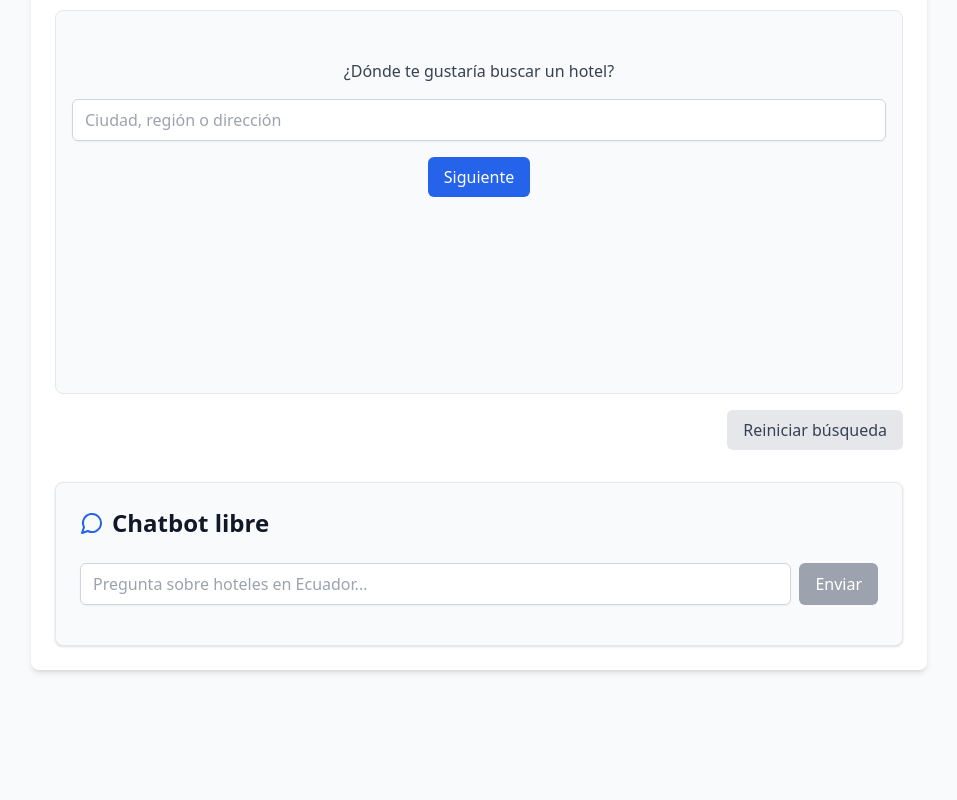
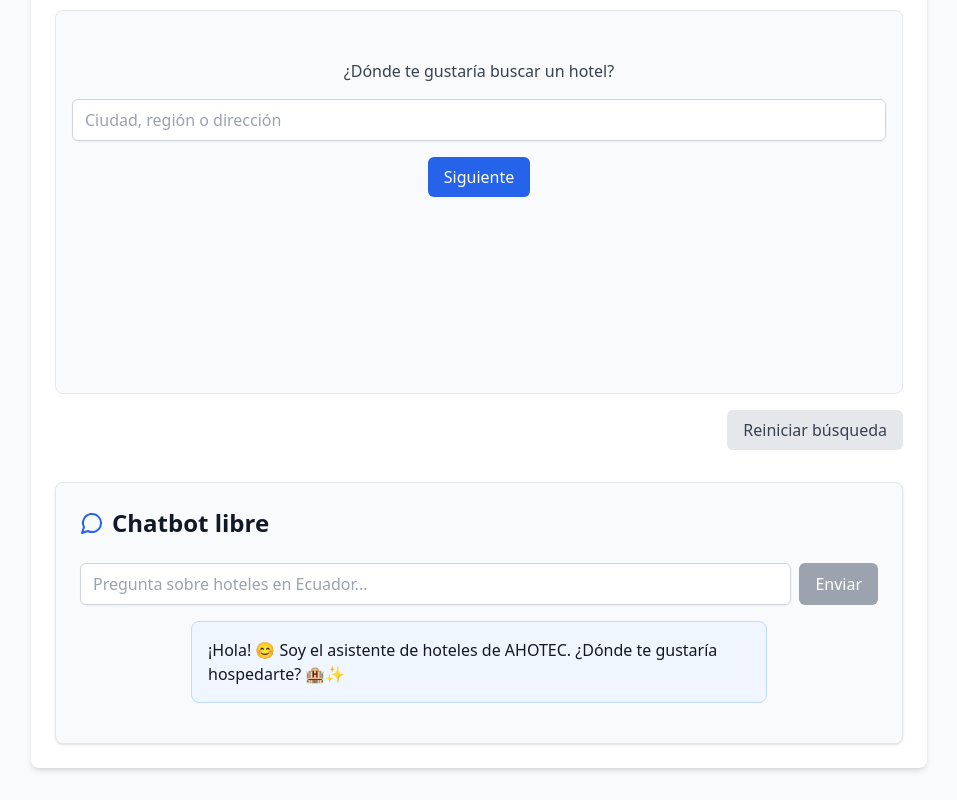
Before and after one commit to Mau567/AHOTEC_chatbot, a Next.js app: page / in a window 1280 px wide. Shown: the part 2211-3011 px from the top of the page, without its empty margins (161-1118 px from the left). Before the commit the page ends 2913 px from the top, so only its background shows below. Built offline with nearby package versions, Linux system fonts and the light colour scheme.

Commit message:
Add react-markdown dependency and integrate it into the Home component for rendering bot messages. Update initial bot message state to include multilingual support for enhanced user interaction.

```diff
--- a/app/page.tsx
+++ b/app/page.tsx
@@ -3,6 +3,7 @@
 import { useState, useRef } from 'react'
 import { MessageCircle, Building, Users } from 'lucide-react'
 import HotelDetailModal from '@/components/HotelDetailModal'
+import ReactMarkdown from 'react-markdown'
 
 interface HotelFormData {
   hotelName: string
@@ -132,7 +133,11 @@ export default function Home() {
   // Add state for free-form chatbot
   const [freeInput, setFreeInput] = useState('')
   const [freeIsLoading, setFreeIsLoading] = useState(false)
-  const [freeBotMessage, setFreeBotMessage] = useState('')
+  // Set initial freeBotMessage state to a friendly welcome message
+  const [freeBotMessage, setFreeBotMessage] = useState(language === 'es'
+    ? '¡Hola! 😊 Soy el asistente de hoteles de AHOTEC. ¿Dónde te gustaría hospedarte? 🏨✨'
+    : "Hello! 😊 I'm the AHOTEC hotel assistant. Where would you like to stay? 🏨✨"
+  )
   const [freeHotelResults, setFreeHotelResults] = useState<any[]>([])
   const [freeNoResults, setFreeNoResults] = useState(false)
   const [freeSelectedHotel, setFreeSelectedHotel] = useState<any | null>(null)
@@ -852,7 +857,7 @@ export default function Home() {
                 {freeIsLoading && <p className="text-center text-gray-500 w-full">{t.loadingMessage}</p>}
                 {freeBotMessage && (
                   <div className="bg-blue-50 border border-blue-200 rounded-lg p-4 mb-4 text-gray-900 text-left w-full max-w-xl">
-                    {freeBotMessage}
+                    <ReactMarkdown>{freeBotMessage}</ReactMarkdown>
                   </div>
                 )}
                 {freeNoResults && !freeIsLoading && (
--- a/package.json
+++ b/package.json
@@ -22,6 +22,7 @@
     "prisma": "^5.0.0",
     "react": "^18.2.0",
     "react-dom": "^18.2.0",
+    "react-markdown": "^10.1.0",
     "tailwind-merge": "^2.0.0"
   },
   "devDependencies": {
```
Also changed, not shown: 1 other file (tests, documents, lock files or other folders).
